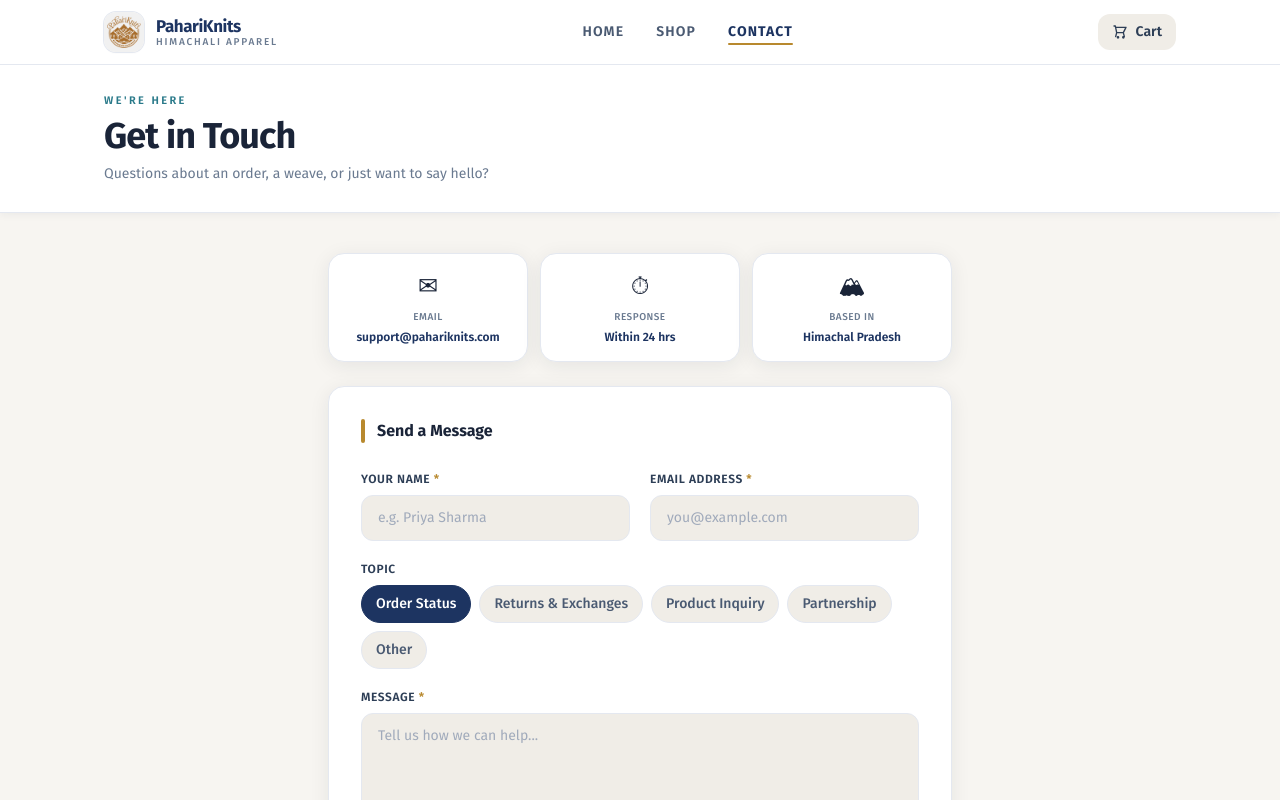
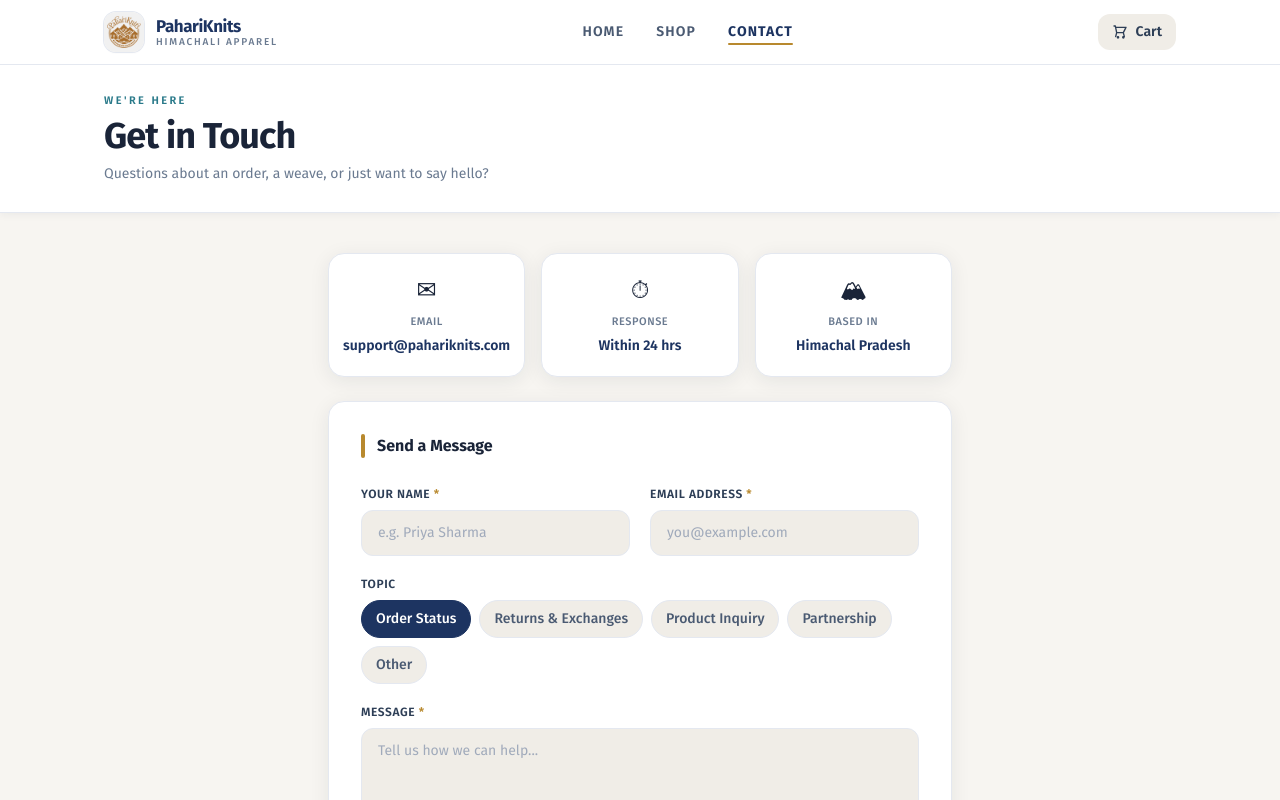
Before and after one commit to rudrakshkr/pahari-knits, a React (Vite) app: page /contact in a window 1280 px wide. Shown: the top 800 px of the page. Built offline with nearby package versions, Linux system fonts and the light colour scheme.

Commit message:
Changed tecss of hero section. Changed layout of cart section. Changed text for exchange and delivery in product details section

```diff
--- a/src/pages/Checkout.jsx
+++ b/src/pages/Checkout.jsx
@@ -333,7 +333,7 @@ export default function Checkout() {
                   <div>
                     <label className={LABEL}>Full Name <span className="text-gold-500">*</span></label>
                     <input value={shipping.name} onChange={setField('name')}
-                           placeholder="Priya Sharma" className={INPUT} />
+                           placeholder="Full Name" className={INPUT} />
                   </div>
                   <div>
                     <label className={LABEL}>Phone Number <span className="text-gold-500">*</span></label>
@@ -345,7 +345,7 @@ export default function Checkout() {
                       <input
                         value={shipping.phone}
                         onChange={setField('phone')}
-                        placeholder="9876543210"
+                        placeholder="Phone Number"
                         type="tel"
                         inputMode="numeric"
                         className="flex-1 bg-transparent px-3 py-3.5 text-base text-ink-900 placeholder-ink-300 focus:outline-none"
@@ -356,7 +356,7 @@ export default function Checkout() {
 
                 {/* Street */}
                 <div>
-                  <label className={LABEL}>Street Address <span className="text-gold-500">*</span></label>
+                  <label className={LABEL}>Address <span className="text-gold-500">*</span></label>
                   <input value={shipping.street} onChange={setField('street')}
                          placeholder="12, Mall Road, Near Bus Stand" className={INPUT} />
                 </div>
--- a/src/pages/Contact.jsx
+++ b/src/pages/Contact.jsx
@@ -54,12 +54,20 @@ export default function Contact() {
 
       <div className="max-w-2xl mx-auto px-6 py-10 flex flex-col gap-6">
         {/* Info cards */}
-        <div className="grid grid-cols-3 gap-3">
-          {[['✉', 'Email', 'support@pahariknits.com'], ['⏱', 'Response', 'Within 24 hrs'], ['🏔', 'Based in', 'Himachal Pradesh']].map(([icon, label, value]) => (
-            <div key={label} className="bg-white border border-line-200 rounded-2xl p-4 text-center shadow-card">
+        <div className="grid grid-cols-1 sm:grid-cols-3 gap-4">
+          {[
+            ['✉', 'Email', 'support@pahariknits.com'],
+            ['⏱', 'Response', 'Within 24 hrs'],
+            ['🏔', 'Based in', 'Himachal Pradesh']
+          ].map(([icon, label, value]) => (
+            <div key={label} className="bg-white border border-line-200 rounded-2xl p-5 text-center shadow-card flex flex-col items-center justify-center">
               <span className="text-2xl block mb-2">{icon}</span>
-              <p className="text-[10px] font-medium text-ink-400 uppercase tracking-wider mb-1">{label}</p>
-              <p className="text-xs font-semibold text-navy-700">{value}</p>
+              <p className="text-[11px] font-medium text-ink-400 uppercase tracking-wider mb-1.5 break-words text-center">
+                {label}
+              </p>
+              <p className="text-sm font-semibold text-navy-700 break-words text-center">
+                {value}
+              </p>
             </div>
           ))}
         </div>
--- a/src/pages/Home.jsx
+++ b/src/pages/Home.jsx
@@ -116,7 +116,7 @@ export default function Home() {
                          tracking-tight leading-none mb-1">
             PahariKnits
           </h1>
-          <p className="text-[11px] font-light text-teal-500 tracking-[0.32em] uppercase mb-6">
+          <p className="text-[14px] font-medium text-teal-500 tracking-[0.32em] uppercase mb-6">
             Traditional Himachali Apparel
           </p>
 
@@ -146,7 +146,7 @@ export default function Home() {
       {/* ═══════════════════════════════════════════════════════════════════
           STATS BAR
       ═══════════════════════════════════════════════════════════════════ */}
-      <div className="bg-white border-y border-line-200">
+      {/* <div className="bg-white border-y border-line-200">
         <div className="max-w-content mx-auto px-6 py-5
                         flex items-center justify-around gap-4">
           <StatChip value="200+" label="Artisans" />
@@ -157,7 +157,7 @@ export default function Home() {
           <span className="h-9 w-px bg-line-200 hidden sm:block" />
           <StatChip value="Fair" label="Trade"    />
         </div>
-      </div>
+      </div> */}
 
       {/* ═══════════════════════════════════════════════════════════════════
           OUR STORY — fully centred
@@ -176,16 +176,16 @@ export default function Home() {
           <p className="text-[15px] text-ink-500 leading-relaxed mb-8">
             PahariKnits was born from a simple belief — that the artisans of Himachal Pradesh
             deserve a platform as exceptional as their craft. We partner directly with weavers
-            in Kullu, Kinnaur, Spiti, and Chamba to bring their work to you, unfiltered and authentic.
+            in Palampur, Kullu, Kinnaur, Spiti, and Chamba to bring their work to you, unfiltered and authentic.
           </p>
 
           {/* Region badges — centred */}
-          <div className="flex flex-wrap gap-2.5 justify-center">
+          {/* <div className="flex flex-wrap gap-2.5 justify-center">
             <RegionBadge name="Kullu"   emoji="🏔" />
             <RegionBadge name="Kinnaur" emoji="🌾" />
             <RegionBadge name="Spiti"   emoji="❄️" />
             <RegionBadge name="Chamba"  emoji="🧵" />
-          </div>
+          </div> */}
         </div>
       </section>
 
@@ -276,13 +276,13 @@ export default function Home() {
             </div>
 
             {/* Decorative gold ✦ watermark — bottom right */}
-            <span
+            {/* <span
               className="absolute bottom-4 right-6 text-gold-300 text-7xl
                          font-bold leading-none pointer-events-none select-none opacity-30"
               aria-hidden="true"
             >
               ✦
-            </span>
+            </span> */}
           </div>
         </div>
       </section>
--- a/src/pages/ProductDetail.jsx
+++ b/src/pages/ProductDetail.jsx
@@ -381,12 +381,12 @@ export default function ProductDetail() {
             </h1>
 
             {/* Star rating — static display */}
-            <div className="flex items-center gap-2 mb-5">
+            {/* <div className="flex items-center gap-2 mb-5">
               <div className="flex text-gold-400 text-base leading-none gap-0.5">
                 {'★★★★★'.split('').map((s, i) => <span key={i}>{s}</span>)}
               </div>
               <span className="text-xs text-ink-400 font-medium">4.9 · Verified artisan quality</span>
-            </div>
+            </div> */}
 
             {/* Price */}
             <div className="flex items-baseline gap-3 mb-6 pb-6 border-b border-line-200">
@@ -514,15 +514,30 @@ export default function ProductDetail() {
             <div className="mt-6 flex flex-wrap gap-4">
               {[
                 ['🔒', 'Secure checkout'],
-                ['🔄', 'Easy returns'],
+                ['🔄', 'Easy exchange'],
                 ['🚚', 'Free delivery'],
-                ['🏔', 'Artisan verified'],
+                // ['🏔', 'Artisan verified'],
               ].map(([icon, label]) => (
                 <div key={label} className="flex items-center gap-1.5 text-xs text-ink-400 font-medium">
                   <span>{icon}</span>
                   {label}
                 </div>
               ))}
+            </div>
+            {/* Delivery & Exchange Note */}
+            <div className="mt-5 bg-navy-50 rounded-xl px-4 py-3.5 border border-navy-100 flex flex-col gap-2">
+              <div className="flex items-start gap-2.5">
+                <span className="text-navy-400 shrink-0 text-sm mt-0.5">🚚</span>
+                <p className="text-[13px] text-ink-600 leading-relaxed">
+                  <strong className="text-navy-700">Estimated Delivery:</strong> Arrives in 7 to 10 days
+                </p>
+              </div>
+              <div className="flex items-start gap-2.5">
+                <span className="text-navy-400 shrink-0 text-sm mt-0.5">📦</span>
+                <p className="text-[13px] text-ink-600 leading-relaxed">
+                  <strong className="text-navy-700">Easy Exchange:</strong> Available within 20 days of delivery
+                </p>
+              </div>
             </div>
           </div>
         </div>
```
Also changed, not shown: public/logo2.jpeg (added).
